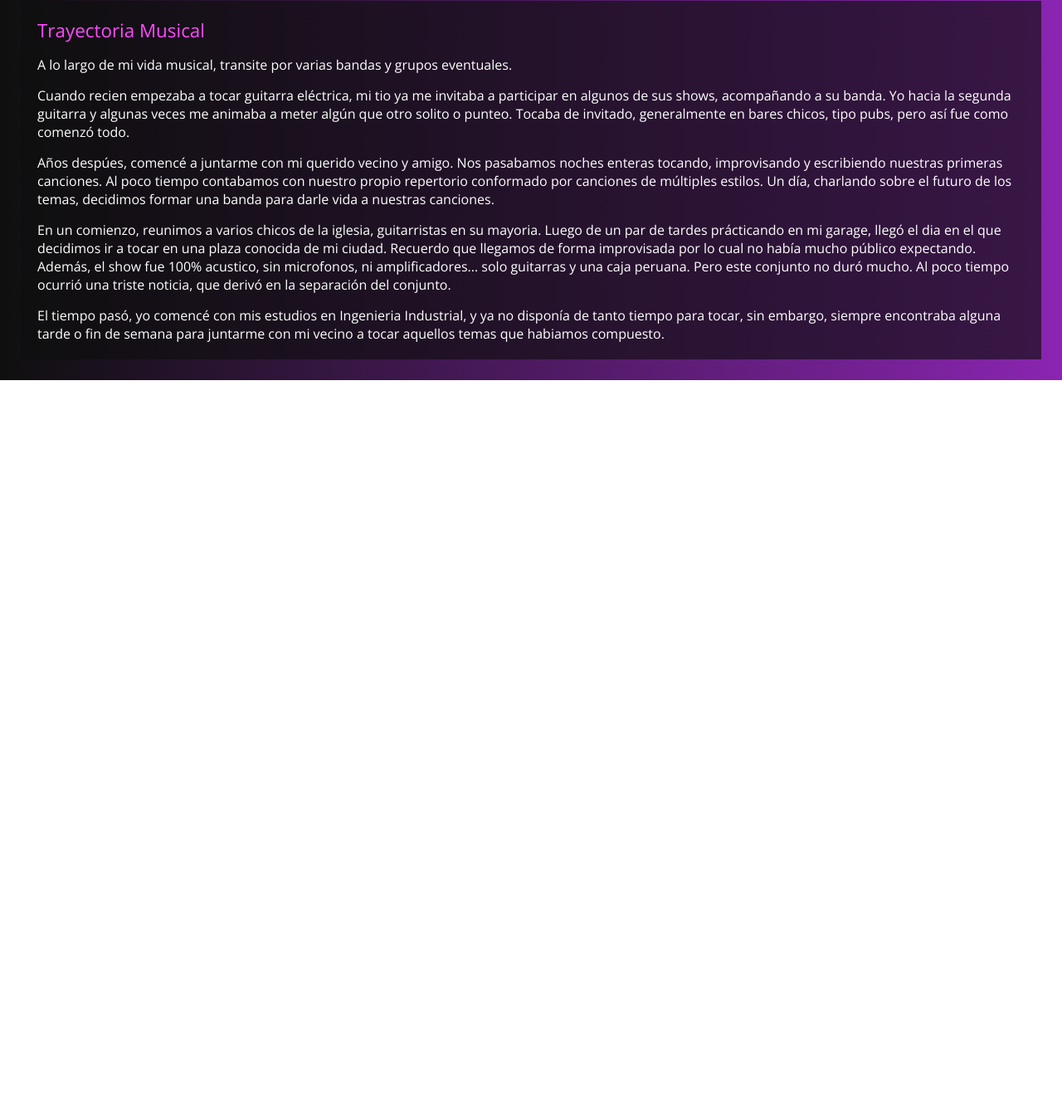
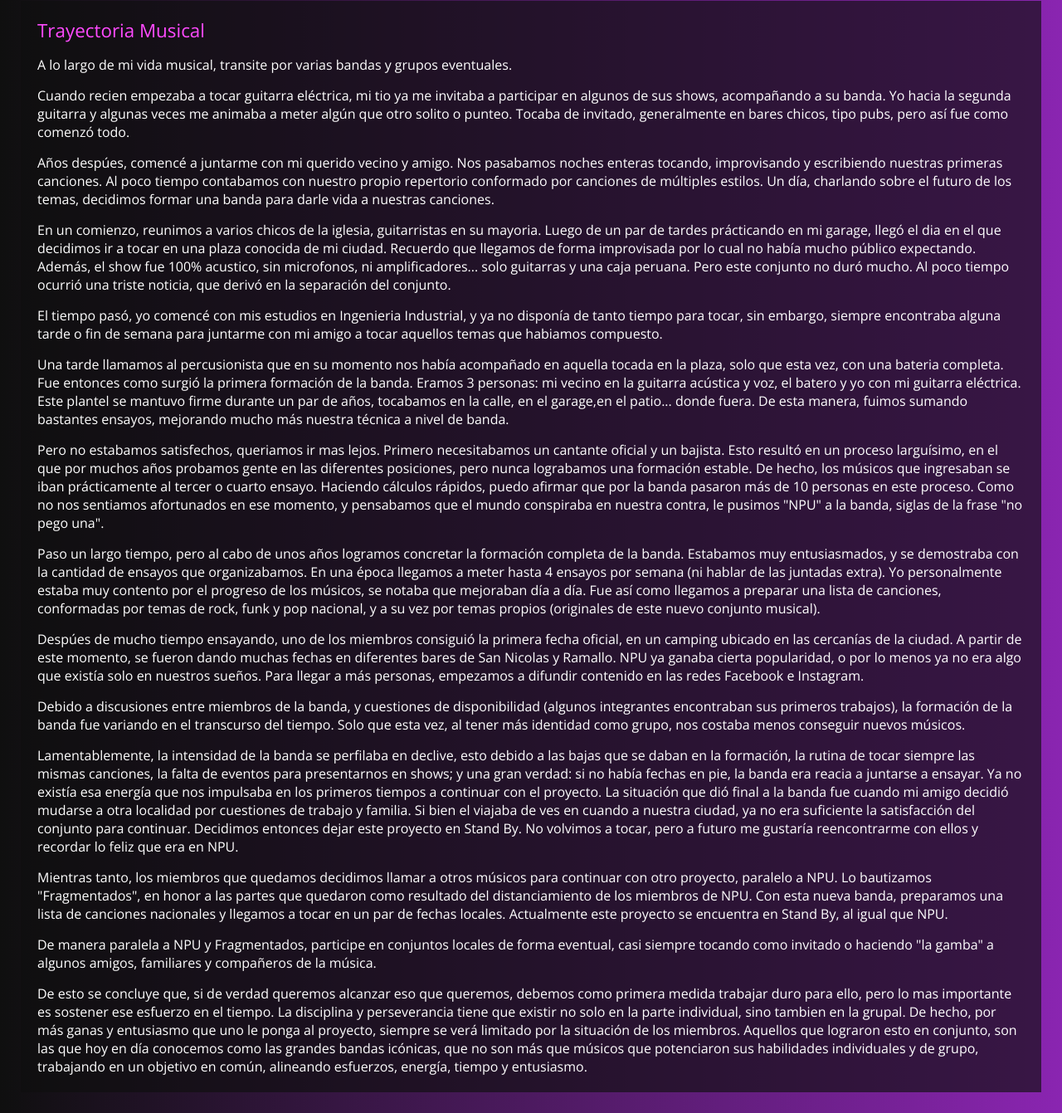
Before and after one commit to RamiroPerez07/Racademy-Web-Site, a plain HTML site: page index.html in a window 1280 px wide. Shown: the part 1943-3284 px from the top of the page at 83% size. Before the commit the page ends 2401 px from the top, so only its background shows below. Drawn offline with nearby package versions, Linux system fonts and the light colour scheme.

Commit message:
texto sobre mi

```diff
--- a/index.html
+++ b/index.html
@@ -130,7 +130,16 @@
             <p class="p-art-white">Cuando recien empezaba a tocar guitarra eléctrica, mi tio ya me invitaba a participar en algunos de sus shows, acompañando a su banda. Yo hacia la segunda guitarra y algunas veces me animaba a meter algún que otro solito o punteo. Tocaba de invitado, generalmente en bares chicos, tipo pubs, pero así fue como comenzó todo.</p>
             <p class="p-art-white">Años despúes, comencé a juntarme con mi querido vecino y amigo. Nos pasabamos noches enteras tocando, improvisando y escribiendo nuestras primeras canciones. Al poco tiempo contabamos con nuestro propio repertorio conformado por canciones de múltiples estilos. Un día, charlando sobre el futuro de los temas, decidimos formar una banda para darle vida a nuestras canciones.</p>
             <p class="p-art-white">En un comienzo, reunimos a varios chicos de la iglesia, guitarristas en su mayoria. Luego de un par de tardes prácticando en mi garage, llegó el dia en el que decidimos ir a tocar en una plaza conocida de mi ciudad. Recuerdo que llegamos de forma improvisada por lo cual no había mucho público expectando. Además, el show fue 100% acustico, sin microfonos, ni amplificadores... solo guitarras y una caja peruana. Pero este conjunto no duró mucho. Al poco tiempo ocurrió una triste noticia, que derivó en la separación del conjunto.</p>
-            <p class="p-art-white">El tiempo pasó, yo comencé con mis estudios en Ingenieria Industrial, y ya no disponía de tanto tiempo para tocar, sin embargo, siempre encontraba alguna tarde o fin de semana para juntarme con mi vecino a tocar aquellos temas que habiamos compuesto.</p>
+            <p class="p-art-white">El tiempo pasó, yo comencé con mis estudios en Ingenieria Industrial, y ya no disponía de tanto tiempo para tocar, sin embargo, siempre encontraba alguna tarde o fin de semana para juntarme con mi amigo a tocar aquellos temas que habiamos compuesto.</p>
+            <p class="p-art-white">Una tarde llamamos al percusionista que en su momento nos había acompañado en aquella tocada en la plaza, solo que esta vez, con una bateria completa. Fue entonces como surgió la primera formación de la banda. Eramos 3 personas: mi vecino en la guitarra acústica y voz, el batero y yo con mi guitarra eléctrica. Este plantel se mantuvo firme durante un par de años, tocabamos en la calle, en el garage,en el patio... donde fuera. De esta manera, fuimos sumando bastantes ensayos, mejorando mucho más nuestra técnica a nivel de banda.</p>
+            <p class="p-art-white">Pero no estabamos satisfechos, queriamos ir mas lejos. Primero necesitabamos un cantante oficial y un bajista. Esto resultó en un proceso larguísimo, en el que por muchos años probamos gente en las diferentes posiciones, pero nunca lograbamos una formación estable. De hecho, los músicos que ingresaban se iban prácticamente al tercer o cuarto ensayo. Haciendo cálculos rápidos, puedo afirmar que por la banda pasaron más de 10 personas en este proceso. Como no nos sentiamos afortunados en ese momento, y pensabamos que el mundo conspiraba en nuestra contra, le pusimos "NPU" a la banda, siglas de la frase "no pego una".</p>
+            <p class="p-art-white">Paso un largo tiempo, pero al cabo de unos años logramos concretar la formación completa de la banda. Estabamos muy entusiasmados, y se demostraba con la cantidad de ensayos que organizabamos. En una época llegamos a meter hasta 4 ensayos por semana (ni hablar de las juntadas extra). Yo personalmente estaba muy contento por el progreso de los músicos, se notaba que mejoraban día a día. Fue así como llegamos a preparar una lista de canciones, conformadas por temas de rock, funk y pop nacional, y a su vez por temas propios (originales de este nuevo conjunto musical).</p>
+            <p class="p-art-white">Despúes de mucho tiempo ensayando, uno de los miembros consiguió la primera fecha oficial, en un camping ubicado en las cercanías de la ciudad. A partir de este momento, se fueron dando muchas fechas en diferentes bares de San Nicolas y Ramallo. NPU ya ganaba cierta popularidad, o por lo menos ya no era algo que existía solo en nuestros sueños. Para llegar a más personas, empezamos a difundir contenido en las redes Facebook e Instagram.</p>
+            <p class="p-art-white">Debido a discusiones entre miembros de la banda, y cuestiones de disponibilidad (algunos integrantes encontraban sus primeros trabajos), la formación de la banda fue variando en el transcurso del tiempo. Solo que esta vez, al tener más identidad como grupo, nos costaba menos conseguir nuevos músicos.</p>
+            <p class="p-art-white">Lamentablemente, la intensidad de la banda se perfilaba en declive, esto debido a las bajas que se daban en la formación, la rutina de tocar siempre las mismas canciones, la falta de eventos para presentarnos en shows; y una gran verdad: si no había fechas en pie, la banda era reacia a juntarse a ensayar. Ya no existía esa energía que nos impulsaba en los primeros tiempos a continuar con el proyecto. La situación que dió final a la banda fue cuando mi amigo decidió mudarse a otra localidad por cuestiones de trabajo y familia. Si bien el viajaba de ves en cuando a nuestra ciudad, ya no era suficiente la satisfacción del conjunto para continuar. Decidimos entonces dejar este proyecto en Stand By. No volvimos a tocar, pero a futuro me gustaría reencontrarme con ellos y recordar lo feliz que era en NPU.</p>
+            <p class="p-art-white">Mientras tanto, los miembros que quedamos decidimos llamar a otros músicos para continuar con otro proyecto, paralelo a NPU. Lo bautizamos "Fragmentados", en honor a las partes que quedaron como resultado del distanciamiento de los miembros de NPU. Con esta nueva banda, preparamos una lista de canciones nacionales y llegamos a tocar en un par de fechas locales. Actualmente este proyecto se encuentra en Stand By, al igual que NPU.</p>
+            <p class="p-art-white">De manera paralela a NPU y Fragmentados, participe en conjuntos locales de forma eventual, casi siempre tocando como invitado o haciendo "la gamba" a algunos amigos, familiares y compañeros de la música.</p>
+            <p class="p-art-white">De esto se concluye que, si de verdad queremos alcanzar eso que queremos, debemos como primera medida trabajar duro para ello, pero lo mas importante es sostener ese esfuerzo en el tiempo. La disciplina y perseverancia tiene que existir no solo en la parte individual, sino tambien en la grupal. De hecho, por más ganas y entusiasmo que uno le ponga al proyecto, siempre se verá limitado por la situación de los miembros. Aquellos que lograron esto en conjunto, son las que hoy en día conocemos como las grandes bandas icónicas, que no son más que músicos que potenciaron sus habilidades individuales y de grupo, trabajando en un objetivo en común, alineando esfuerzos, energía, tiempo y entusiasmo.</p>
         </article>
     </section>
 
```
